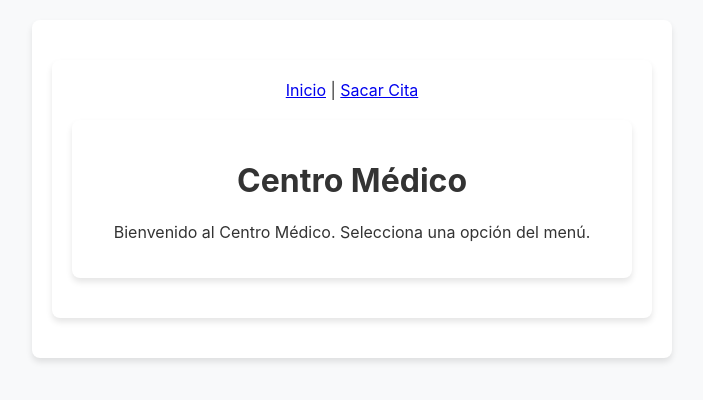
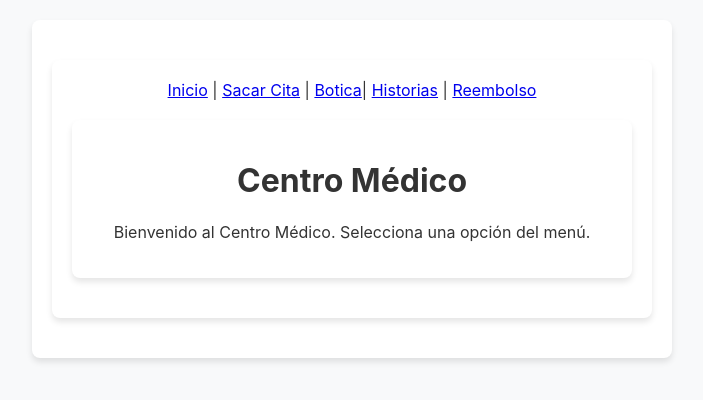
Before and after one commit to jonathanfigueroa28/SaludUNI, a React (Create React App) app in the folder client/: page / in a window 1280 px wide. Shown: the top 400 px of the page, without its empty margins (288-991 px from the left). Built offline with nearby package versions, Linux system fonts and the light colour scheme.

Commit message:
Proximamete

```diff
--- a/client/src/App.js
+++ b/client/src/App.js
@@ -8,7 +8,7 @@ function App() {
         <div className="App">
             <header>
                 <nav>
-                    <Link to="/">Inicio</Link> | <Link to="/sacar-cita">Sacar Cita</Link>
+                    <Link to="/">Inicio</Link> | <Link to="/sacar-cita ">Sacar Cita</Link> | <Link to=" /Botica">Botica</Link>| <Link to=" /Historia">Historias</Link> | <Link to=" /Reembolso">Reembolso</Link>
                 </nav>
             </header>
 
```
